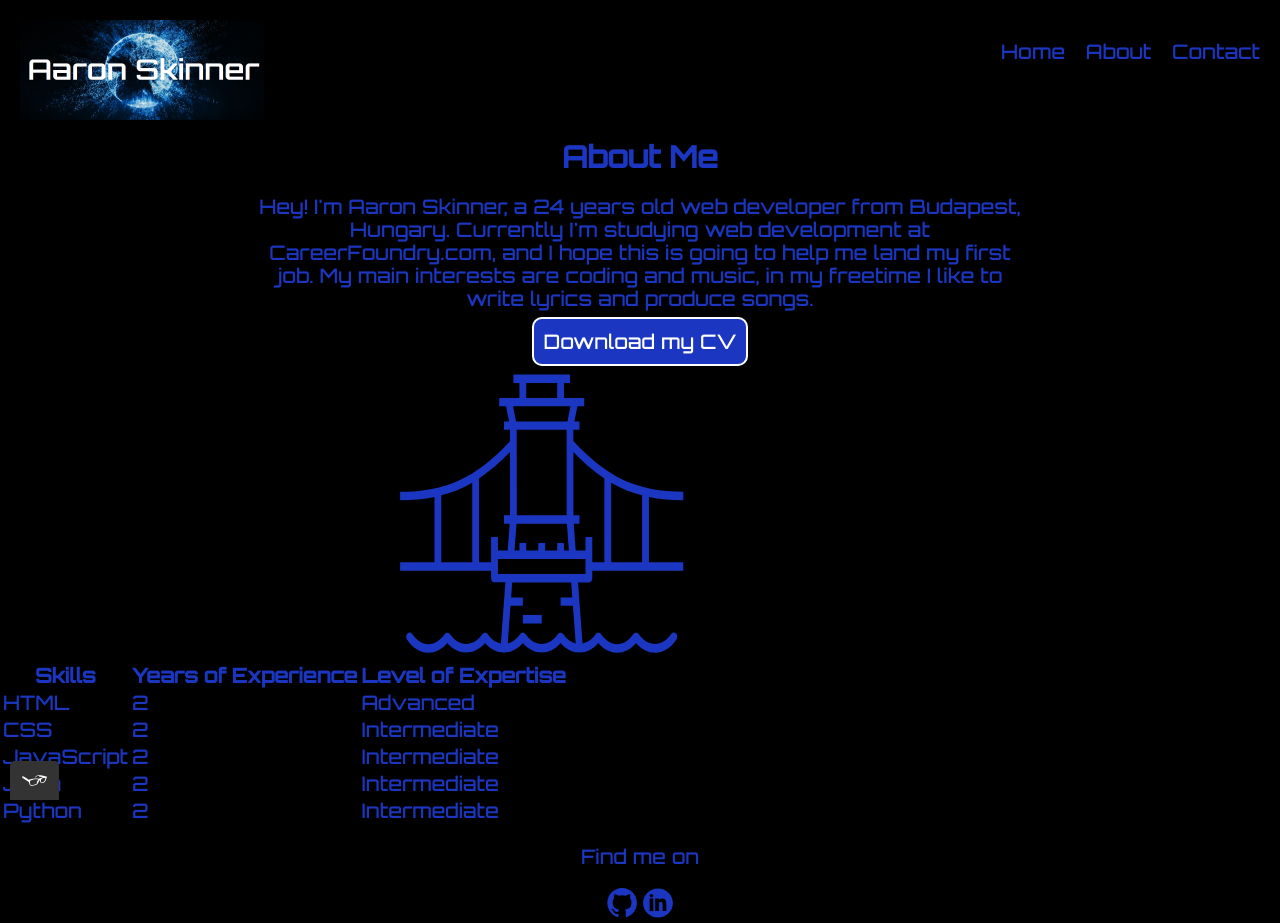
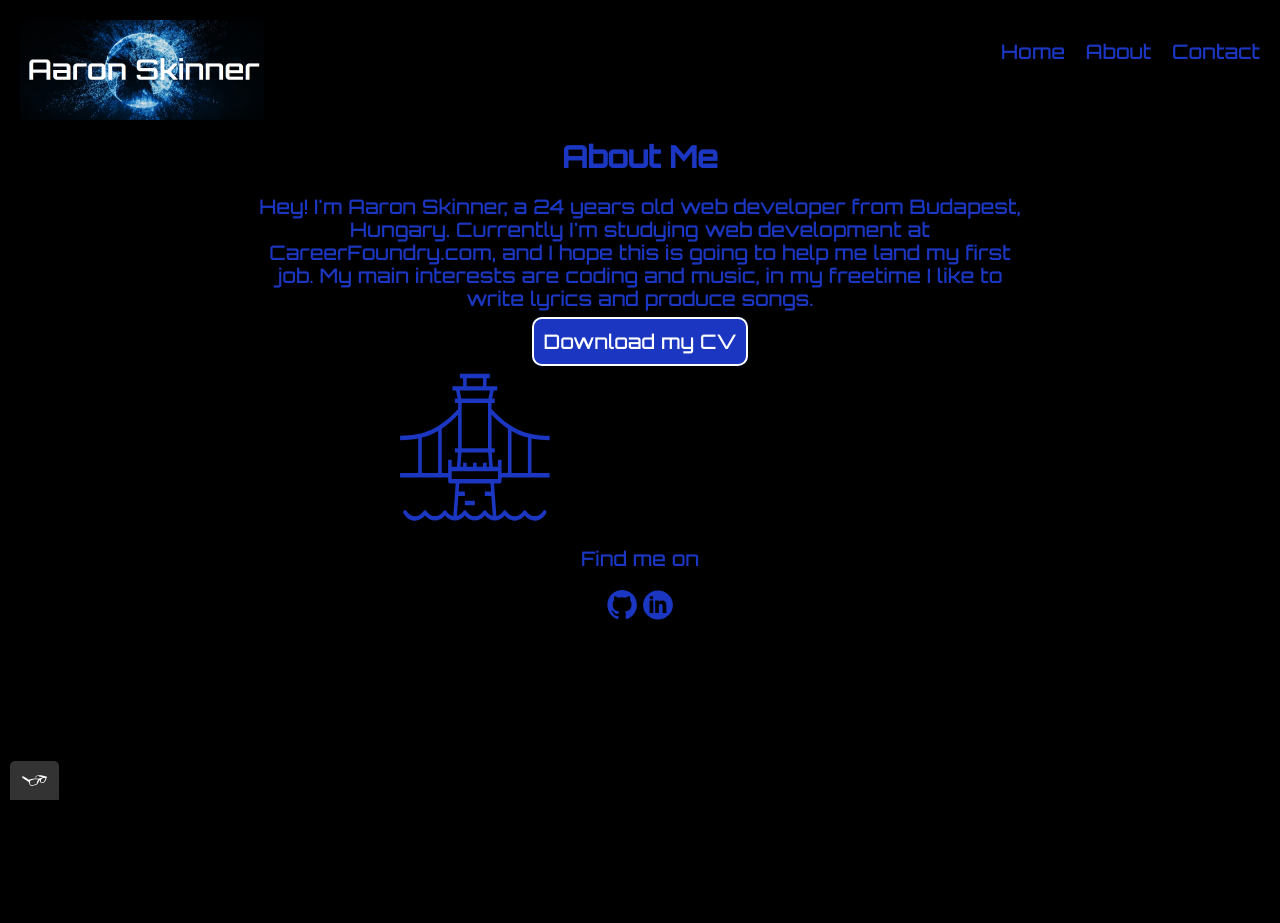
Before and after one commit to szucsaron55/portfolio-website, a plain HTML site: page about.html in a window 1280 px wide. After the commit the page ends 800 px from the top, so only its background shows below. Drawn offline with nearby package versions, Linux system fonts and the light colour scheme.

Commit message:
Update about.html

```diff
--- a/about.html
+++ b/about.html
@@ -39,43 +39,6 @@
     </div>
     <div class="inline">
     <img src="img/budapest.svg" class="bridge" width="50%" height="50%">
-
-        <table>
-            <thead>
-              <tr>
-                <th>Skills</th>
-                <th>Years of Experience</th>
-                <th>Level of Expertise</th>
-              </tr>
-            </thead>
-            <tbody>
-              <tr>
-                <td>HTML</td>
-                <td>2</td>
-                <td>Advanced</td>
-              </tr>
-              <tr>
-                <td>CSS</td>
-                <td>2</td>
-                <td>Intermediate</td>
-              </tr>
-              <tr>
-                <td>JavaScript</td>
-                <td>2</td>
-                <td>Intermediate</td>
-              </tr>
-              <tr>
-                <td>Java</td>
-                <td>2</td>
-                <td>Intermediate</td>
-              </tr>
-              <tr>
-                <td>Python</td>
-                <td>2</td>
-                <td>Intermediate</td>
-              </tr>
-            </tbody>
-        </table>
     </div>
     <footer class="page-footer">
       <div class="social-media">
```
